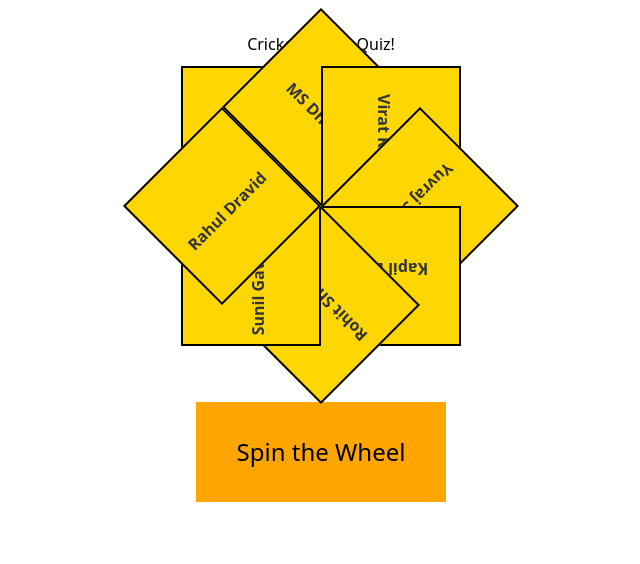
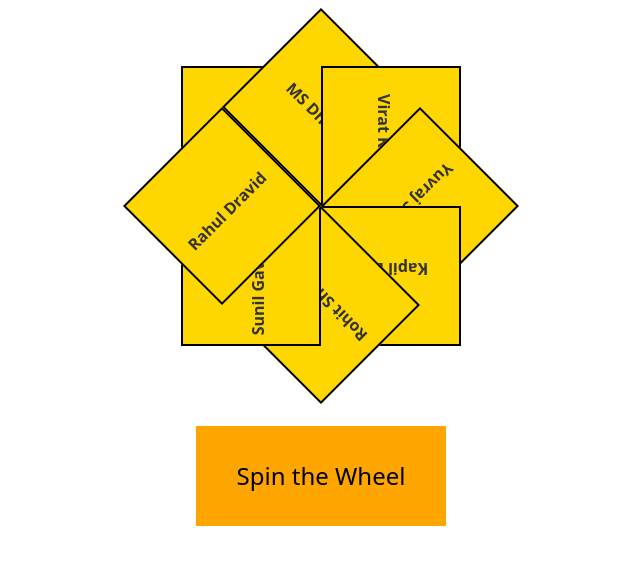
Before and after one commit to codedpool/cricket-, a React (Vite) app: page /quiz in a window 1280 px wide. Shown: the top 564 px of the page, without its empty margins (319-959 px from the left). Built offline with nearby package versions, Linux system fonts and the light colour scheme.

Commit message:
Inproved UI and functionalities

```diff
--- a/src/App.jsx
+++ b/src/App.jsx
@@ -13,6 +13,7 @@ import Home from './pages/Home'
 import Signup from './pages/Signup'
 import RegistrationForm from './pages/RegisterationForm'
 import Register from './pages/Register'
+import Login from './pages/Login'
 function App() {
 
   return (
@@ -22,6 +23,7 @@ function App() {
   <Route path="/" element={<Home/>}/>
   <Route path="/signup" element={<Signup/>}/>
   <Route path="/register" element={<Register/>}/>
+  <Route path="/login" element={<Login/>}/>
   <Route path="/tournament" element={<Tournament/>}/>
   <Route path="/blogs" element={<Blog/>}/>
   <Route path="/blogs/blog" element={<Fullblog/>}/>
--- a/src/pages/Home.jsx
+++ b/src/pages/Home.jsx
@@ -109,7 +109,7 @@ const Home = () => {
 
             <h2 className="text-[#121711] text-[22px] font-bold leading-tight tracking-[-0.015em] px-4 pb-3 pt-5">Featured Series</h2>
             <div className="grid grid-cols-[repeat(auto-fit,minmax(158px,1fr))] gap-10 p-4">
-              <div className="flex flex-col gap-10 pb-3">
+              <div className="flex flex-col gap-3 pb-3">
                 <div
                   className="w-full bg-center bg-no-repeat aspect-video bg-cover rounded-xl"
                   style={{
@@ -149,10 +149,15 @@ const Home = () => {
                 <div
                   className="w-full bg-center bg-no-repeat aspect-video bg-cover rounded-xl"
                   style={{
-                    backgroundImage: `url("https://cdn.usegalileo.ai/sdxl10/366 c28ca-f52a-4bc4-aa5e-0a838ffd0f85.png")`,
+                    backgroundImage: `url("https://cdn.usegalileo.ai/sdxl10/e0c3d455-4e1b-4a7a-96a5-5a9b86d75eb7.png")`,
                   }}
                 ></div>
+                <div>
+                  <p className="text-[#121711] text-base font-medium leading-normal">New Zealand vs Sri Lanka</p>
+                  <p className="text-[#6a8764] text-sm font-normal leading-normal">4th ODI</p>
+                </div>
               </div>
+
               </div>
             <h2 className="text-[#121711] text-[22px] font-bold leading-tight tracking-[-0.015em] px-4 pb-3 pt-5">Latest News</h2>
             <div className="grid grid-cols-[repeat(auto-fit,minmax(158px,1fr))] gap-3 p-4">
@@ -168,18 +173,7 @@ const Home = () => {
                   <p className="text-[#6a8764] text-sm font-normal leading-normal">2 hours ago</p>
                 </div>
               </div>
-              <div className="flex flex-col gap-3 pb-3">
-                <div
-                  className="w-full bg-center bg-no-repeat aspect-video bg-cover rounded-xl"
-                  style={{
-                    backgroundImage: `url("https://cdn.usegalileo.ai/stability/1de9c3ba-93f7-4817-aaf2-ba45a8e91f24.png")`,
-                  }}
-                ></div>
-                <div>
-                  <p className="text-[#121711] text-base font-medium leading-normal">England vs South Africa: 1st T20I Preview</p>
-                  <p className="text-[#6a8764] text-sm font-normal leading-normal">1 day ago</p>
-                </div>
-              </div>
+
             </div>
           </div>
           </div>
--- /dev/null
+++ b/src/pages/Login.jsx
@@ -0,0 +1,39 @@
+import React from 'react';
+
+export default function Login() {
+  return (
+    <div className="flex justify-center items-center min-h-screen bg-green-100">
+      <div className="relative w-96 p-8 bg-green-600 rounded-3xl flex flex-col items-center shadow-lg">
+        <form className="w-full">
+          <h2 className="text-3xl text-white text-center mb-8 font-bold">Login</h2>
+
+          <div className="relative mb-6">
+            <input type="email" id="email" required className="w-full h-12 bg-transparent border-b-2 border-green-200 outline-none text-white px-1 py-2 focus:border-white transition-colors duration-300" />
+            <label htmlFor="email" className="absolute left-1 top-12 text-green-200 pointer-events-none transition-all duration-300 ease-in-out">Email</label>
+            <span className="absolute right-2 top-3 text-green-200 text-xl">✉</span>
+          </div>
+
+          <div className="relative mb-6">
+            <input type="password" id="password" required className="w-full h-12 bg-transparent border-b-2 border-green-200 outline-none text-white px-1 py-2 focus:border-white transition-colors duration-300" />
+            <label htmlFor="password" className="absolute left-1 top-12 text-green-200 pointer-events-none transition-all duration-300 ease-in-out">Password</label>
+            <span className="absolute right-2 top-3 text-green-200 text-xl">🔒</span>
+          </div>
+
+          <div className="flex justify-between text-sm text-green-200 mb-6">
+            <label className="flex items-center">
+              <input type="checkbox" className="mr-1 accent-green-400" />
+              Remember me
+            </label>
+            <a href="#" className="hover:text-white transition-colors duration-300">Forgot Password</a>
+          </div>
+
+          <button type="submit" className="w-full h-19 bg-green-400 hover:bg-green-500 rounded-full text-green-800 font-medium text-lg transition-colors duration-300">Login</button>
+
+          <div className="text-center text-green-200 mt-4">
+            <p>Don't have an account? <a href="#" className="text-white hover:underline">Register Now</a></p>
+          </div>
+        </form>
+      </div>
+    </div>
+  );
+}
--- a/src/pages/Spin.jsx
+++ b/src/pages/Spin.jsx
@@ -1,6 +1,6 @@
-import React, { useState } from "react";
+import React, { useState,useEffect } from "react";
 import "./spin.css";
-
+import Confetti from 'react-confetti';
 function Spin() {
   const [angle, setAngle] = useState(0);
   const [spinning, setSpinning] = useState(false);
@@ -13,6 +13,9 @@ function Spin() {
   const [selectedAnswer, setSelectedAnswer] = useState("");
   const [feedback, setFeedback] = useState("");
   const [showWheelAgain, setShowWheelAgain] = useState(false);
+  const [showConfetti, setShowConfetti] = useState(false);
+  const [confettiTimeoutId, setConfettiTimeoutId] = useState(null);
+  const [elapsedTime, setElapsedTime] = useState(0); // New state variable for elapsed time
 
   const prizes = ["Sachin Tendulkar", "MS Dhoni", "Virat Kohli", "Yuvraj Singh", "Kapil Dev", "Rohit Sharma", "Sunil Gavaskar", "Rahul Dravid"];
   const segments = prizes.length;
@@ -151,8 +154,14 @@ function Spin() {
     if (answer === prizeSpecificQuestions[selectedPrize][currentQuestionIndex].correctAnswer) {
       setScore((prevScore) => prevScore + 1);
       setFeedback("Correct! 🎉");
+      setShowConfetti(true);
+      const timeoutId = setTimeout(() => {
+        setShowConfetti(false);
+      }, 5000); // Stop the confetti animation after 1 second
+      setConfettiTimeoutId(timeoutId);
     } else {
       setFeedback("Wrong! ❌");
+      setShowConfetti(false);
     }
   };
 
@@ -178,12 +187,46 @@ function Spin() {
     setShowQuiz(false);
     setQuizComplete(false);
     setShowWheelAgain(false);
+    setElapsedTime(0); // Reset elapsed time
   };
+  useEffect(() => {
+    let intervalId;
+    if(spinning==true){
+      intervalId = setInterval(() => {
+        setElapsedTime((prevElapsedTime) => prevElapsedTime + 1);
+      }, 1000);
+    }
+    if(quizComplete==true)
+    return () => {
+      clearInterval(intervalId);
+    };
+    }, [quizComplete,spinning]);
+    useEffect(() => {
+      return () => {
+        if (confettiTimeoutId) {
+          clearTimeout(confettiTimeoutId);
+        }
+      };
+    }, [confettiTimeoutId]);
+
 
     return (
+      <div className="fullcontainer">
       <div className="App">
+        {showConfetti && <Confetti count={100} size={20} gravity={0.1} colors={['#FF69B4', '#FFC67D', '#8BC34A']}  duration={1000}  />}
+        <div className="timer-container">
+        <div className="stopwatch">
+          <div className="stopwatch-display">
+            <span className="stopwatch-hours">{Math.floor(elapsedTime / 3600)}</span>:
+            <span className="stopwatch-minutes">{Math.floor((elapsedTime % 3600) / 60)}</span>:
+            <span className="stopwatch-seconds">{elapsedTime % 60}</span>
+          </div>
+
+        </div>
+      </div>
+
         <div className="wheel-container">
-        <h1>Cricket Frenzy Quiz!</h1>
+
           <div className="wheel" style={{ transform: `rotate(${angle}deg)` }}>
             {prizes.map((prize, index) => (
               <div key={index} className="segment">
@@ -197,12 +240,13 @@ function Spin() {
           <div className="prize-display">
             <h1>Get Ready to Spin!</h1>
             <p>Your Topic is: <strong>{selectedPrize}</strong></p>
+
           </div>
         )}
 
         {!spinning && showQuiz && !quizComplete && (
           <div className="quiz-container">
-\
+
             <h3>
               Question {currentQuestionIndex + 1}/{prizeSpecificQuestions[selectedPrize].length}
             </h3>
@@ -244,7 +288,9 @@ function Spin() {
           <button onClick={spinWheel} disabled={spinning} className="btn">
             {spinning ? "Spinning..." : "Spin the Wheel"}
           </button>
+
         )}
+      </div>
       </div>
     );
   }
```
